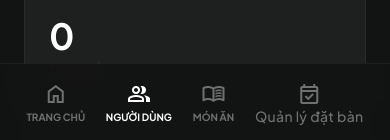
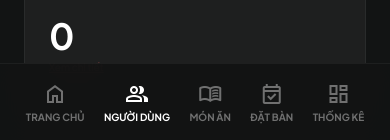
Before and after one commit to giabao1411/bbq, a Next.js app: page /admin/users in a window 390 px wide. Shown: the part 701-841 px from the top of the page. Built offline with nearby package versions, Linux system fonts and the light colour scheme; no server answers; the database is empty.

Commit message:
add footer admin to componment and first ui feature dashboard

```diff
--- a/src/app/admin/bookings/page.tsx
+++ b/src/app/admin/bookings/page.tsx
@@ -3,7 +3,7 @@ import { useEffect, useState, useRef } from 'react';
 import { supabase } from '@/lib/supabase';
 import Link from 'next/link';
 import HeaderAdmin from '@/components/HeaderAdmin';
-import { useRouter, usePathname } from "next/navigation";
+import FooterAdmin from'@/components/FooterAdmin'
 import { toast, Toaster } from 'react-hot-toast';
 import DatePicker from 'react-datepicker';
 import 'react-datepicker/dist/react-datepicker.css'; // Import file CSS gốc
@@ -31,8 +31,7 @@ interface CalendarDay {
 registerLocale('vi', vi);
 
 export default function AdminBookings() {
-  const router = useRouter();
-  const pathname = usePathname();
+
   // const dateInputRef = useRef<HTMLInputElement>(null);
 
   // State quản lý danh sách đặt bàn và bộ lọc
@@ -288,9 +287,7 @@ export default function AdminBookings() {
     return matchesStatus && matchesSearch;
   });
 
-  const getNavLinkClass = (path: string) => {
-    return "flex flex-col items-center justify-center" + (pathname === path ? " text-white" : " text-white/40");
-  };
+
 
 
 
@@ -482,12 +479,7 @@ export default function AdminBookings() {
         </section>
 
         {/* Mobile Nav */}
-        <nav className="lg:hidden fixed bottom-0 left-0 w-full z-50 flex justify-around items-center h-20 px-4 bg-[#121414]/95 backdrop-blur-lg border-t border-white/5">
-          <a className={getNavLinkClass("/")} href="/"><span className="material-symbols-outlined">home</span><span className="text-[10px] uppercase font-bold mt-1">Trang chủ</span></a>
-          <a className={getNavLinkClass("/admin/users")} href="/admin/users"><span className="material-symbols-outlined">group</span><span className="text-[10px] uppercase font-bold mt-1">Người dùng</span></a>
-          <a className={getNavLinkClass("/#menu")} href="/#menu"><span className="material-symbols-outlined">menu_book</span><span className="text-[10px] uppercase font-bold mt-1">Món ăn</span></a>
-          <a className={getNavLinkClass("/admin/bookings")} href="/admin/bookings"><span className="material-symbols-outlined">event_available</span><span className="text-[10px] uppercase font-bold mt-1">Đặt bàn</span></a>
-        </nav>
+       <FooterAdmin/>
       </main>
       {/* MODAL THÊM ĐẶT BÀN MỚI */}
       {isModalOpen && (
--- /dev/null
+++ b/src/app/admin/dashboard/page.tsx
@@ -0,0 +1,32 @@
+"use client"
+import { useEffect,useState } from 'react';
+import { supabase } from '@/lib/supabase';
+import HeaderAdmin from '@/components/HeaderAdmin'
+import Link from 'next/link';
+import { useRouter, usePathname } from "next/navigation";
+import FooterAdmin from '@/components/FooterAdmin'
+export default function AdminDashBoard (){
+
+
+    return (
+         <div className="flex min-h-screen overflow-hidden font-body-md bg-[#0c0f0f] text-[#e2e2e2]">
+            <HeaderAdmin/>
+      <main className="flex-1 lg:ml-72 flex flex-col h-screen relative overflow-hidden bg-[#121414]">
+        <header className="flex items-center justify-between px-6 md:px-10 h-20 bg-[#121414]/80 backdrop-blur-md sticky top-0 z-30 border-b border-white/5">
+                  <div className="flex items-center gap-4">
+                    <Link href="/" className="flex items-center justify-center w-10 h-10 rounded-full bg-white/5 border border-white/10 text-white hover:bg-white/10 transition-all active:scale-95">
+                      <span className="material-symbols-outlined text-xl">arrow_back</span>
+                    </Link>
+                    <h2 className="text-xs font-semibold text-white/60 uppercase tracking-[0.3em]">Hệ thống Quản trị / Thống Kê</h2>
+
+                  </div>
+                </header>
+                 <section className="flex-1 overflow-y-auto p-6 md:p-10 space-y-6 pb-32 lg:pb-10">
+                        <h1>DashBoard</h1>
+                    </section>
+                {/* Mobile Nav */}
+     <FooterAdmin/>
+</main>
+         </div>
+    );
+}
--- a/src/app/admin/users/page.tsx
+++ b/src/app/admin/users/page.tsx
@@ -3,7 +3,7 @@ import { useEffect, useState } from 'react';
 import { supabase } from '@/lib/supabase';
 import Link from 'next/link';
 import HeaderAdmin from '@/components/HeaderAdmin';
-import { useRouter, usePathname } from "next/navigation";
+import FooterAdmin from '@/components/FooterAdmin';
 interface UserProfile {
   id: string;
   full_name: string | null;
@@ -19,8 +19,7 @@ export default function AdminUsers() {
   const [searchQuery, setSearchQuery] = useState('');
   const [roleFilter, setRoleFilter] = useState('all');
   const [statusFilter, setStatusFilter] = useState('all');
-  const router = useRouter();
-  const pathname = usePathname();
+
   const [currentPage, setCurrentPage] = useState(1);
   const itemsPerPage = 2; // Số lượng thành viên trên mỗi trang (Bạn có thể đổi thành 10, 20...)
 
@@ -157,13 +156,7 @@ export default function AdminUsers() {
   const totalStaff = users.length;
   const activeStaff = users.filter(u => u.status === 'active').length;
   const pendingStaff = users.filter(u => u.status === 'pending').length;
-  const getNavLinkClass = (path: string) => {
-    const baseClass = "flex flex-col items-center justify-center";
-    const activeClass = " text-white";
-    const inactiveClass = " text-white/40";
 
-    return baseClass + (pathname === path ? activeClass : inactiveClass);
-  };
 
   return (
     <div className="flex min-h-screen overflow-hidden font-body-md bg-[#0c0f0f] text-[#e2e2e2]">
@@ -445,24 +438,7 @@ export default function AdminUsers() {
         </section>
 
         {/* Mobile Navigation (Bottom Bar) */}
-        <nav className="lg:hidden fixed bottom-0 left-0 w-full z-50 flex justify-around items-center h-20 px-4 bg-[#121414]/95 backdrop-blur-lg border-t border-white/5">
-          <a className={getNavLinkClass("/")} href="/">
-            <span className="material-symbols-outlined">home</span>
-            <span className="text-[10px] uppercase font-bold mt-1">Trang chủ</span>
-          </a>
-          <a className={getNavLinkClass("/admin/users")} href="/admin/users">
-            <span className="material-symbols-outlined">group</span>
-            <span className="text-[10px] uppercase font-bold mt-1">Người dùng</span>
-          </a>
-          <a className={getNavLinkClass("/#menu")} href="/#menu">
-            <span className="material-symbols-outlined">menu_book</span>
-            <span className="text-[10px] uppercase font-bold mt-1">Món ăn</span>
-          </a>
-          <a className={getNavLinkClass("/admin/bookings")} href="/admin/bookings">
-            <span className="material-symbols-outlined transition-transform group-hover:scale-110">event_available</span>
-            <span className="text-sm font-medium tracking-wide">Quản lý đặt bàn</span>
-          </a>
-        </nav>
+       <FooterAdmin/>
       </main>
     </div>
   );
--- /dev/null
+++ b/src/components/FooterAdmin.tsx
@@ -0,0 +1,19 @@
+"use client"
+import { usePathname,useRouter } from "next/navigation"
+import Link from "next/link"
+export default function FooterAdmin(){
+    const pathname = usePathname()
+    const getNavLinkClass = (path: string) => {
+    return "flex flex-col items-center justify-center" + (pathname === path ? " text-white" : " text-white/40");
+  };
+    return (<>
+                {/* Mobile Nav */}
+        <nav className="lg:hidden fixed bottom-0 left-0 w-full z-50 flex justify-around items-center h-20 px-4 bg-[#121414]/95 backdrop-blur-lg border-t border-white/5">
+          <a className={getNavLinkClass("/")} href="/"><span className="material-symbols-outlined">home</span><span className="text-[10px] uppercase font-bold mt-1">Trang chủ</span></a>
+          <a className={getNavLinkClass("/admin/users")} href="/admin/users"><span className="material-symbols-outlined">group</span><span className="text-[10px] uppercase font-bold mt-1">Người dùng</span></a>
+          <a className={getNavLinkClass("/#menu")} href="/#menu"><span className="material-symbols-outlined">menu_book</span><span className="text-[10px] uppercase font-bold mt-1">Món ăn</span></a>
+          <a className={getNavLinkClass("/admin/bookings")} href="/admin/bookings"><span className="material-symbols-outlined">event_available</span><span className="text-[10px] uppercase font-bold mt-1">Đặt bàn</span></a>
+          <a className={getNavLinkClass("/admin/dashboard")} href="/admin/dashboard"><span className="material-symbols-outlined">dashboard</span><span className="text-[10px] uppercase font-bold mt-1">Thống kê</span></a>
+        </nav>
+    </>);
+}
```
